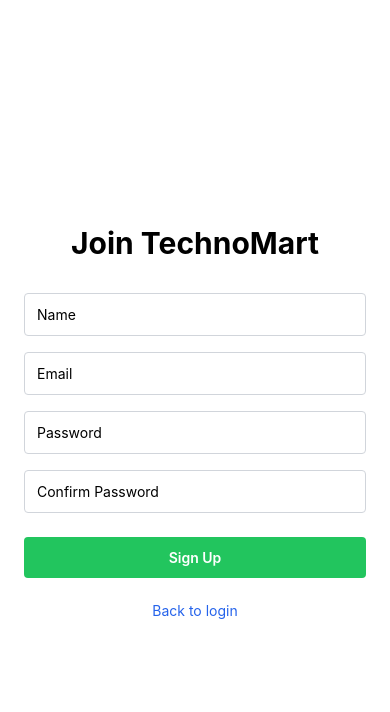
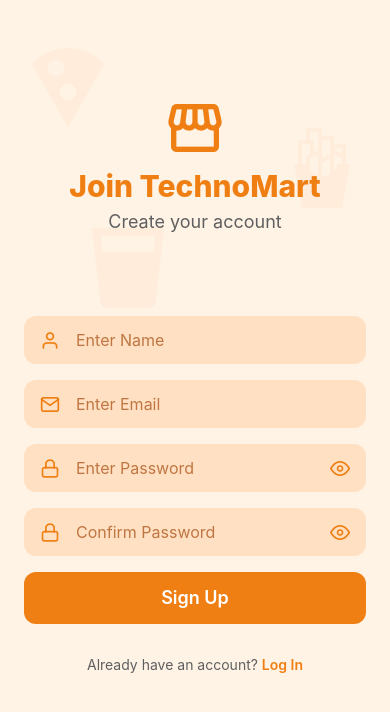
Before and after one commit to jsephandrade/technomart-mobile-app, a React Native app: screen /SignUp in a window 390 px wide. Shown: the top 712 px of the page. Built offline with nearby package versions, Linux system fonts and the light colour scheme.

Commit message:
v3 design

```diff
--- a/src/components/AuthLayout.jsx
+++ b/src/components/AuthLayout.jsx
@@ -1,12 +1,23 @@
 import React from 'react';
 import { SafeAreaView, KeyboardAvoidingView, Platform } from 'react-native';
 
+/**
+ * Shared layout used for authentication screens.
+ *
+ * This component wraps its children in a safe area and a keyboard avoiding view.
+ * The background colour is set to the light peach tone defined in the tailwind
+ * config so that all auth screens share the same warm, friendly appearance.
+ *
+ * If you need additional padding or spacing around your screen contents, set
+ * those directly on the children rather than here – this keeps the layout
+ * flexible.
+ */
 export default function AuthLayout({ children }) {
   return (
-    <SafeAreaView className="flex-1 bg-white">
+    <SafeAreaView className="flex-1 bg-peach-50">
       <KeyboardAvoidingView
         behavior={Platform.OS === 'ios' ? 'padding' : undefined}
-        className="flex-1 justify-center p-6">
+        className="flex-1">
         {children}
       </KeyboardAvoidingView>
     </SafeAreaView>
--- a/src/screens/LoginScreen.jsx
+++ b/src/screens/LoginScreen.jsx
@@ -1,11 +1,23 @@
 import React, { useState } from 'react';
 import { View, Text, TextInput, TouchableOpacity, Alert } from 'react-native';
+import { MaterialCommunityIcons, Feather } from '@expo/vector-icons';
 import AuthLayout from '../components/AuthLayout';
 import { signIn } from '../utils/auth';
 
+/**
+ * A login screen inspired by the new design mockup.
+ *
+ * The screen uses a warm peach colour palette from the Tailwind config and
+ * incorporates subtle food icons in the background for visual interest. Each
+ * input field includes an accompanying icon to help users quickly identify
+ * which information is required. Password visibility can be toggled via an
+ * eye icon. A link to the sign‑up screen and a “forgot password?” link are
+ * included for convenience.
+ */
 export default function LoginScreen({ navigation }) {
   const [email, setEmail] = useState('');
   const [password, setPassword] = useState('');
+  const [showPassword, setShowPassword] = useState(false);
   const [loading, setLoading] = useState(false);
 
   const handleLogin = async () => {
@@ -13,7 +25,6 @@ export default function LoginScreen({ navigation }) {
       Alert.alert('Missing fields', 'Please enter email and password');
       return;
     }
-
     setLoading(true);
     try {
       const token = await signIn(email, password);
@@ -29,36 +40,92 @@ export default function LoginScreen({ navigation }) {
 
   return (
     <AuthLayout>
-      <View className="mb-8">
-        <Text className="text-center text-3xl font-bold text-black">TechnoMart</Text>
+      <View className="flex-1 items-center px-6 relative">
+        {/* Decorative icons in the background */}
+        <MaterialCommunityIcons
+          name="pizza"
+          size={96}
+          color="#FFC999"
+          style={{ position: 'absolute', top: 40, left: 20, opacity: 0.15 }}
+        />
+        <MaterialCommunityIcons
+          name="french-fries"
+          size={96}
+          color="#FFC999"
+          style={{ position: 'absolute', top: 120, right: 20, opacity: 0.15 }}
+        />
+        <MaterialCommunityIcons
+          name="cup"
+          size={96}
+          color="#FFC999"
+          style={{ position: 'absolute', top: 220, left: 80, opacity: 0.15 }}
+        />
+        {/* Header with logo and greeting */}
+        <View className="mt-24 items-center">
+          <MaterialCommunityIcons
+            name="storefront-outline"
+            size={64}
+            color="#F07F13"
+          />
+          <Text className="mt-2 text-4xl font-extrabold text-peach-500">
+            TechnoMart
+          </Text>
+          <Text className="mt-1 text-lg text-sub">Hello. Welcome back</Text>
         </View>
-      <View className="gap-4">
+        {/* Form fields */}
+        <View className="w-full mt-20 space-y-4">
+          <View className="flex-row items-center rounded-xl bg-peach-100 px-4 py-3">
+            <Feather name="mail" size={20} color="#F07F13" />
             <TextInput
-          className="rounded border border-gray-300 p-3"
-          placeholder="Email"
+              className="ml-4 flex-1 text-base text-text"
+              placeholder="Enter Email"
+              placeholderTextColor="#BF7642"
               value={email}
               onChangeText={setEmail}
               keyboardType="email-address"
               autoCapitalize="none"
             />
+          </View>
+          <View className="flex-row items-center rounded-xl bg-peach-100 px-4 py-3">
+            <Feather name="lock" size={20} color="#F07F13" />
             <TextInput
-          className="rounded border border-gray-300 p-3"
-          placeholder="Password"
+              className="ml-4 flex-1 text-base text-text"
+              placeholder="Enter Password"
+              placeholderTextColor="#BF7642"
               value={password}
               onChangeText={setPassword}
-          secureTextEntry
+              secureTextEntry={!showPassword}
             />
             <TouchableOpacity
-          className="mt-2 rounded bg-blue-500 p-3"
+              onPress={() => setShowPassword((prev) => !prev)}
+            >
+              <Feather
+                name={showPassword ? 'eye-off' : 'eye'}
+                size={20}
+                color="#F07F13"
+              />
+            </TouchableOpacity>
+          </View>
+          <TouchableOpacity
+            disabled={loading}
             onPress={handleLogin}
-          disabled={loading}>
-          <Text className="text-center font-semibold text-white">
+            className="rounded-xl bg-peach-500 py-3"
+          >
+            <Text className="text-center text-lg font-semibold text-white">
               {loading ? 'Loading...' : 'Log In'}
             </Text>
           </TouchableOpacity>
-        <TouchableOpacity onPress={() => navigation.navigate('SignUp')} className="pt-2">
-          <Text className="text-center text-blue-600">Create an account</Text>
+          <TouchableOpacity className="self-end">
+            <Text className="text-sm text-peach-500">Forgot password?</Text>
           </TouchableOpacity>
+        </View>
+        {/* Sign up link */}
+        <View className="mt-8 flex-row justify-center">
+          <Text className="text-sub">Don't have an account? </Text>
+          <TouchableOpacity onPress={() => navigation.navigate('SignUp')}>
+            <Text className="font-semibold text-peach-500">Sign Up</Text>
+          </TouchableOpacity>
+        </View>
       </View>
     </AuthLayout>
   );
--- a/src/screens/SignUpScreen.jsx
+++ b/src/screens/SignUpScreen.jsx
@@ -1,26 +1,39 @@
 import React, { useState } from 'react';
 import { View, Text, TextInput, TouchableOpacity, Alert } from 'react-native';
+import { MaterialCommunityIcons, Feather } from '@expo/vector-icons';
 import AuthLayout from '../components/AuthLayout';
 import { register } from '../utils/auth';
 
+/**
+ * A sign‑up screen inspired by the new design mockup.
+ *
+ * This screen follows the same warm colour palette and decorative background
+ * elements as the login screen. Input fields include icons for clarity and
+ * password fields allow toggling visibility. At the bottom a link back to the
+ * login screen encourages existing users to switch contexts easily.
+ */
 export default function SignUpScreen({ navigation }) {
   const [name, setName] = useState('');
   const [email, setEmail] = useState('');
   const [password, setPassword] = useState('');
   const [confirm, setConfirm] = useState('');
+  const [showPassword, setShowPassword] = useState(false);
+  const [showConfirm, setShowConfirm] = useState(false);
   const [loading, setLoading] = useState(false);
 
   const handleRegister = async () => {
     if (!name.trim() || !email.trim() || !password || password !== confirm) {
-      Alert.alert('Invalid input', 'Please fill all fields and ensure passwords match.');
+      Alert.alert(
+        'Invalid input',
+        'Please fill all fields and ensure passwords match.'
+      );
       return;
     }
-
     setLoading(true);
     try {
       const id = await register(name, email, password);
       Alert.alert('Account created', `User ID: ${id}`, [
-        { text: 'OK', onPress: () => navigation.navigate('Login') },
+        { text: 'OK', onPress: () => navigation.navigate('Login') }
       ]);
       setName('');
       setEmail('');
@@ -35,49 +48,119 @@ export default function SignUpScreen({ navigation }) {
 
   return (
     <AuthLayout>
-      <View className="mb-8">
-        <Text className="text-center text-3xl font-bold text-black">Join TechnoMart</Text>
+      <View className="flex-1 items-center px-6 relative">
+        {/* Decorative icons in the background */}
+        <MaterialCommunityIcons
+          name="pizza"
+          size={96}
+          color="#FFC999"
+          style={{ position: 'absolute', top: 40, left: 20, opacity: 0.15 }}
+        />
+        <MaterialCommunityIcons
+          name="french-fries"
+          size={96}
+          color="#FFC999"
+          style={{ position: 'absolute', top: 120, right: 20, opacity: 0.15 }}
+        />
+        <MaterialCommunityIcons
+          name="cup"
+          size={96}
+          color="#FFC999"
+          style={{ position: 'absolute', top: 220, left: 80, opacity: 0.15 }}
+        />
+        {/* Header with logo and title */}
+        <View className="mt-24 items-center">
+          <MaterialCommunityIcons
+            name="storefront-outline"
+            size={64}
+            color="#F07F13"
+          />
+          <Text className="mt-2 text-3xl font-extrabold text-peach-500">
+            Join TechnoMart
+          </Text>
+          <Text className="mt-1 text-lg text-sub">Create your account</Text>
         </View>
-      <View className="gap-4">
+        {/* Form fields */}
+        <View className="w-full mt-20 space-y-4">
+          <View className="flex-row items-center rounded-xl bg-peach-100 px-4 py-3">
+            <Feather name="user" size={20} color="#F07F13" />
             <TextInput
-          className="rounded border border-gray-300 p-3"
-          placeholder="Name"
+              className="ml-4 flex-1 text-base text-text"
+              placeholder="Enter Name"
+              placeholderTextColor="#BF7642"
               value={name}
               onChangeText={setName}
             />
+          </View>
+          <View className="flex-row items-center rounded-xl bg-peach-100 px-4 py-3">
+            <Feather name="mail" size={20} color="#F07F13" />
             <TextInput
-          className="rounded border border-gray-300 p-3"
-          placeholder="Email"
+              className="ml-4 flex-1 text-base text-text"
+              placeholder="Enter Email"
+              placeholderTextColor="#BF7642"
               value={email}
               onChangeText={setEmail}
               keyboardType="email-address"
               autoCapitalize="none"
             />
+          </View>
+          <View className="flex-row items-center rounded-xl bg-peach-100 px-4 py-3">
+            <Feather name="lock" size={20} color="#F07F13" />
             <TextInput
-          className="rounded border border-gray-300 p-3"
-          placeholder="Password"
+              className="ml-4 flex-1 text-base text-text"
+              placeholder="Enter Password"
+              placeholderTextColor="#BF7642"
               value={password}
               onChangeText={setPassword}
-          secureTextEntry
+              secureTextEntry={!showPassword}
             />
+            <TouchableOpacity
+              onPress={() => setShowPassword((prev) => !prev)}
+            >
+              <Feather
+                name={showPassword ? 'eye-off' : 'eye'}
+                size={20}
+                color="#F07F13"
+              />
+            </TouchableOpacity>
+          </View>
+          <View className="flex-row items-center rounded-xl bg-peach-100 px-4 py-3">
+            <Feather name="lock" size={20} color="#F07F13" />
             <TextInput
-          className="rounded border border-gray-300 p-3"
+              className="ml-4 flex-1 text-base text-text"
               placeholder="Confirm Password"
+              placeholderTextColor="#BF7642"
               value={confirm}
               onChangeText={setConfirm}
-          secureTextEntry
+              secureTextEntry={!showConfirm}
             />
             <TouchableOpacity
-          className="mt-2 rounded bg-green-500 p-3"
+              onPress={() => setShowConfirm((prev) => !prev)}
+            >
+              <Feather
+                name={showConfirm ? 'eye-off' : 'eye'}
+                size={20}
+                color="#F07F13"
+              />
+            </TouchableOpacity>
+          </View>
+          <TouchableOpacity
+            disabled={loading}
             onPress={handleRegister}
-          disabled={loading}>
-          <Text className="text-center font-semibold text-white">
+            className="rounded-xl bg-peach-500 py-3"
+          >
+            <Text className="text-center text-lg font-semibold text-white">
               {loading ? 'Loading...' : 'Sign Up'}
             </Text>
           </TouchableOpacity>
-        <TouchableOpacity onPress={() => navigation.navigate('Login')} className="pt-2">
-          <Text className="text-center text-blue-600">Back to login</Text>
+        </View>
+        {/* Link back to login */}
+        <View className="mt-8 flex-row justify-center">
+          <Text className="text-sub">Already have an account? </Text>
+          <TouchableOpacity onPress={() => navigation.navigate('Login')}>
+            <Text className="font-semibold text-peach-500">Log In</Text>
           </TouchableOpacity>
+        </View>
       </View>
     </AuthLayout>
   );
--- a/src/utils/auth.js
+++ b/src/utils/auth.js
@@ -1,3 +1,5 @@
+// Utility functions for handling authentication API requests.
+
 const API_URL = 'https://reqres.in/api';
 
 export async function signIn(email, password) {
```
Also changed, not shown: src/navigation/RootNavigator.jsx (+8 -0 lines). Lines whose indentation alone changed are shown as unchanged.
